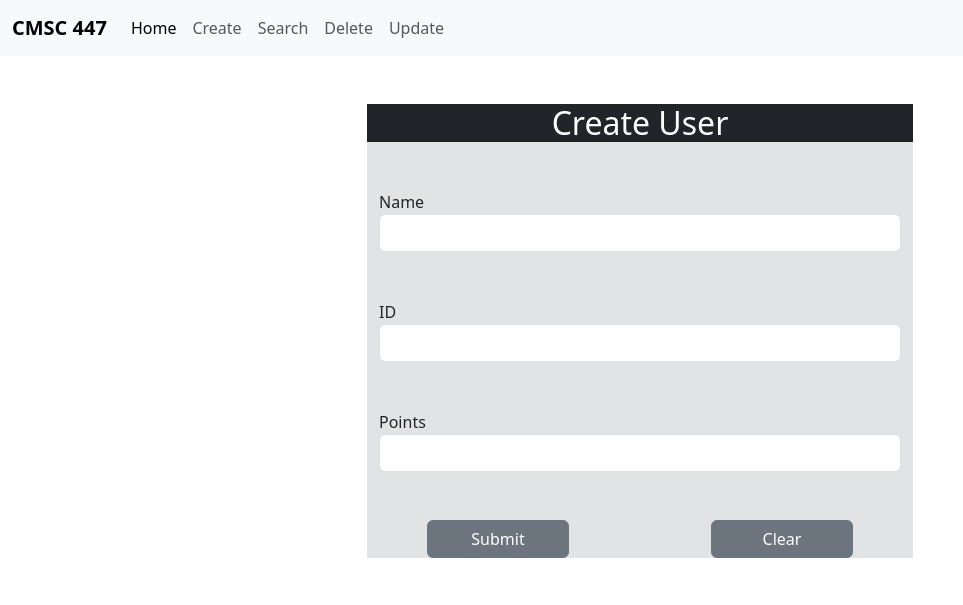
After one commit to Jadams505/CMSC-447-Homework2, a Flask app: page /create/ in a window 1280 px wide. The commit adds this page. Shown: the top 605 px of the page, without its empty margins (0-963 px from the left). Run offline with Flask 3, Linux system fonts and the light colour scheme.

Commit message:
create form added

```diff
--- a/app.py
+++ b/app.py
@@ -1,4 +1,4 @@
-from flask import Flask, g, render_template
+from flask import Flask, g, render_template, url_for, request, redirect
 import sqlite3
 
 database = "database.db"
@@ -66,9 +66,42 @@ def populate_defaults():
     c.close()
     db.commit()
 
+def db_insert(name: str, id: int, points: int):
+    db = get_db()
+    c = db.cursor()
+    query = f"INSERT INTO data VALUES ('{name}', '{id}', '{points}')"
+    c.execute(query)
+
+    db.commit()
+    c.close()
+
+
 @app.route('/')
 def index():
     return render_template("index.html")
 
+@app.route('/create/', methods = ['POST', 'GET'])
+def create():
+    if request.method == 'POST':
+        message = ""
+        try:
+            name = request.form['name']
+            id = request.form['id']
+            points = request.form['points']
+            print("create")
+            db_insert(name, id, points)
+
+            message = "Success"
+            return redirect(url_for('success', page='create'))
+        except:
+            message = "Failure to create user"
+            print("create failed")
+
+    return render_template("create.html")
+
+@app.route('/success/<page>')
+def success(page):
+    return render_template("action_success.html", page=url_for(page))
+
 if __name__ == "__main__":
     app.run(debug=True)
--- a/templates/base.html
+++ b/templates/base.html
@@ -14,6 +14,30 @@
 </head>
 
 <body>
+    {% block nav %}
+    <nav class="navbar navbar-expand-lg bg-body-tertiary">
+        <div class="container-fluid">
+            <a class="navbar-brand fw-bold" href="{{ url_for('index') }}">
+                CMSC 447
+            </a>
+
+            <button class="navbar-toggler" type="button" data-bs-toggle="collapse" data-bs-target="#navbarNavAltMarkup"
+                aria-controls="navbarNavAltMarkup" aria-expanded="false" aria-label="Toggle navigation">
+                <span class="navbar-toggler-icon"></span>
+            </button>
+
+            <div class="collapse navbar-collapse" id="navbarNavAltMarkup">
+                <div class="navbar-nav">
+                    <a class="nav-link active" aria-current="page" href="{{ url_for('index') }}">Home</a>
+                    <a class="nav-link" href="{{ url_for('create') }}">Create</a>
+                    <a class="nav-link" href="search.html">Search</a>
+                    <a class="nav-link" href="delete.html">Delete</a>
+                    <a class="nav-link" href="update.html">Update</a>
+                </div>
+            </div>
+        </div>
+    </nav>
+    {% endblock %}
     {% block body %}{% endblock %}
 
     {% block scripts %}
--- /dev/null
+++ b/templates/create.html
@@ -0,0 +1,56 @@
+{% extends 'base.html' %}
+
+{% block title %}Create{% endblock %}
+
+{% block body %}
+
+<div class="container my-5">
+
+    <div class="row">
+
+        <div class="col-lg-3 col-sm-1">
+
+        </div>
+
+        <div class="col-lg-6 col-sm-10">
+            <form action="{{url_for('create')}}" method="POST">
+
+                <div class="col row-cols-1 bg-secondary-subtle">
+                    <h2 class="bg-dark text-center text-white">Create User</h2>
+                    <div class="container my-5">
+                        <label for: "name">Name</label>
+                        <input class="form-control" type ="text" name="name" required></input>
+                    </div>
+
+                    <div class="container my-5">
+                        <label for: "id">ID</label>
+                        <input class="form-control" type="number" name="id" required></input>
+                    </div>
+
+                    <div class="container my-5">
+                        <label for: "points">Points</label>
+                        <input class="form-control" type="number" name="points" required></input>
+                    </div>
+
+                    <div class="container my-5">
+                        <div class="row row-cols-lg-3 row-cols-sm-1 m-5">
+                            <button type="submit" class="btn btn-secondary">Submit</button>
+                            <div></div>
+                            <button type="reset" class="btn btn-secondary">Clear</button>
+                        </div>
+                    </div>
+
+                </div>
+
+            </form>
+        </div>
+
+        <div class="col-lg-3 col-sm-1">
+
+        </div>
+
+    </div>
+
+</div>
+
+{% endblock %}
```
Also changed, not shown: templates/action_success.html (added, +10 -0 lines).
